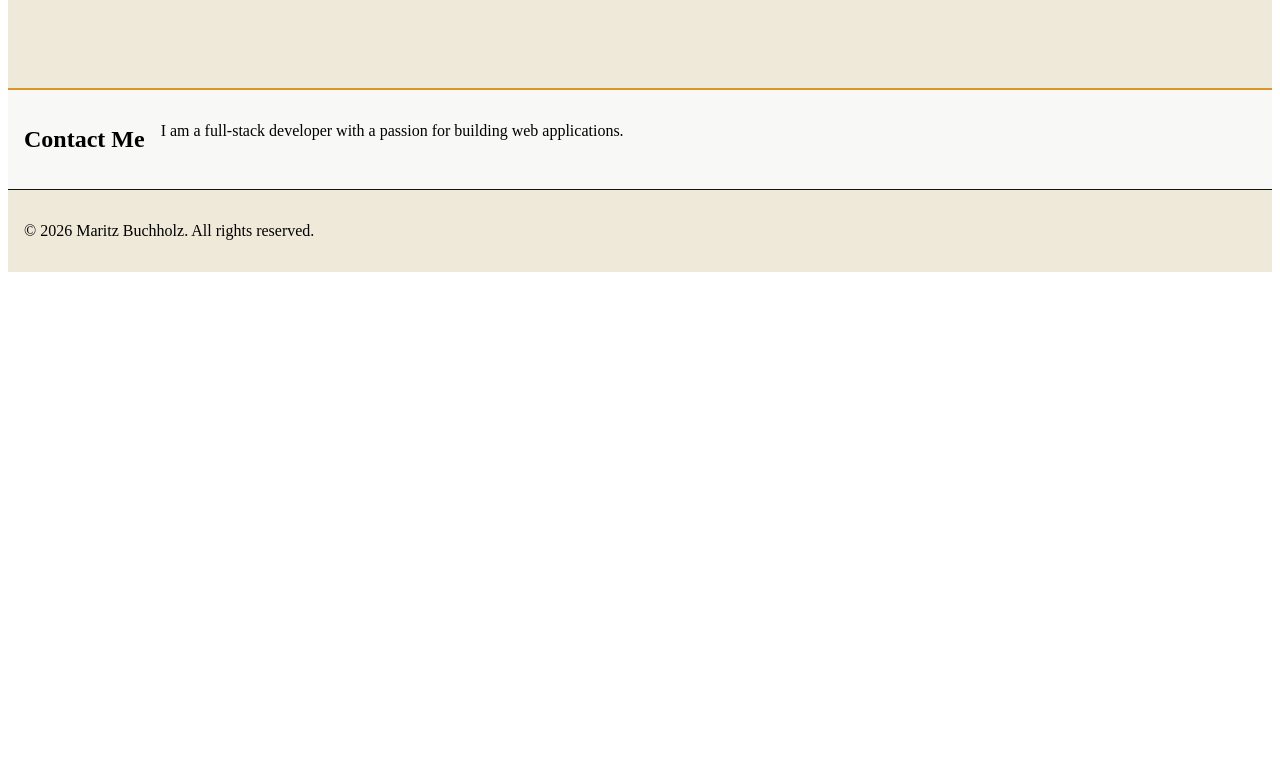
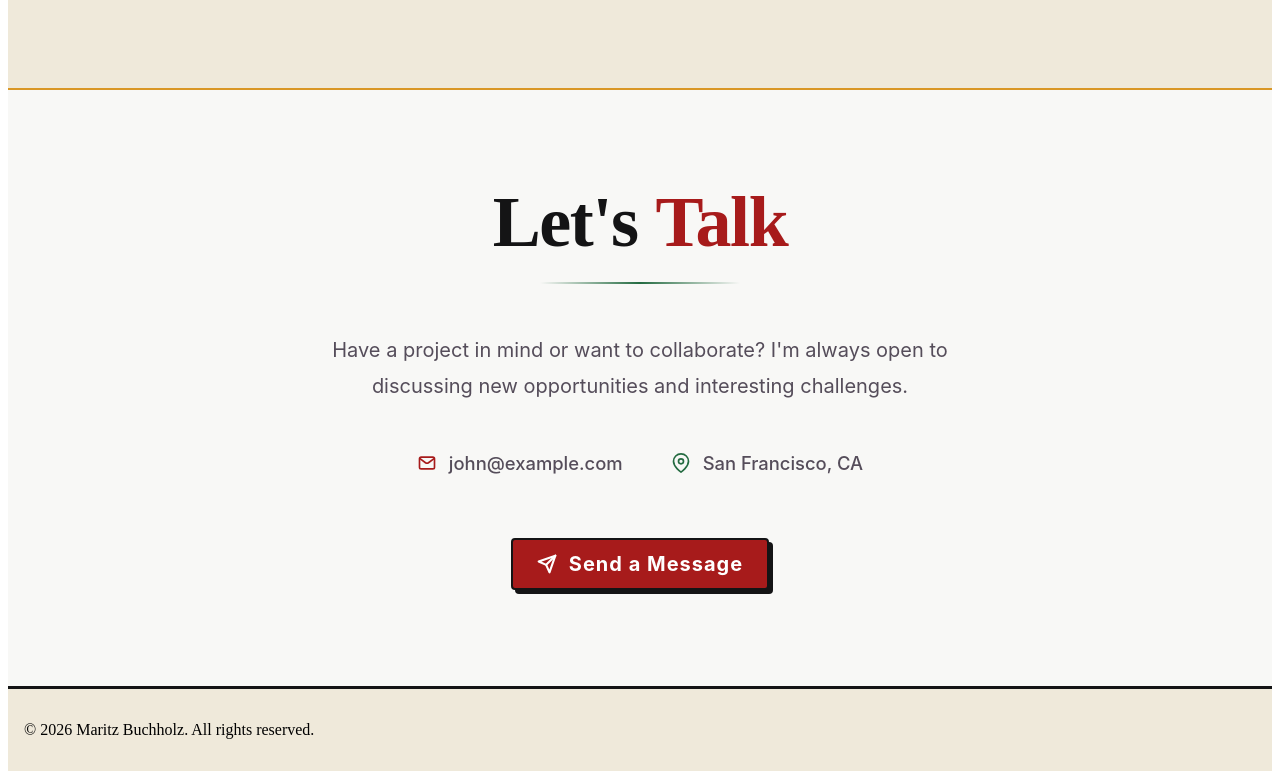
Before and after one commit to maritzbuchholz/portfolio, a React (Vite) app: page / in a window 1280 px wide. Shown: the part 3315-4094 px from the top of the page. Before the commit the page ends 3595 px from the top, so only its background shows below. Built offline with nearby package versions, Linux system fonts and the light colour scheme.

Commit message:
update contact component and additional line styling

```diff
--- a/src/Components/Contact/Contact.jsx
+++ b/src/Components/Contact/Contact.jsx
@@ -1,12 +1,57 @@
 import React from 'react';
 import './Contact.scss';
+
+import Button from '../Button/Button';
+
+const EnvelopeIcon = () => (
+    <svg width="20" height="20" viewBox="0 0 24 24" fill="none" stroke="currentColor" strokeWidth="2" strokeLinecap="round" strokeLinejoin="round" className="contact__icon contact__icon--red">
+        <path d="M4 7.00005L10.2 11.65C11.2667 12.45 12.7333 12.45 13.8 11.65L20 7" />
+        <rect x="3" y="5" width="18" height="14" rx="2" strokeLinecap="round" />
+    </svg>
+);
+
+const MapPinIcon = () => (
+    <svg width="20" height="20" viewBox="0 0 24 24" fill="none" stroke="currentColor" strokeWidth="2" strokeLinecap="round" strokeLinejoin="round" className="contact__icon contact__icon--green">
+        <path d="M21 10c0 7-9 13-9 13s-9-6-9-13a9 9 0 0 1 18 0z"></path>
+        <circle cx="12" cy="10" r="3"></circle>
+    </svg>
+);
+
+const SendIcon = () => (
+    <svg width="20" height="20" viewBox="0 0 24 24" fill="none" stroke="currentColor" strokeWidth="2" strokeLinecap="round" strokeLinejoin="round">
+        <line x1="22" y1="2" x2="11" y2="13"></line>
+        <polygon points="22 2 15 22 11 13 2 9 22 2"></polygon>
+    </svg>
+);
 
 const Contact = () => {
     return (
         <section className="contact">
             <div className="contact__content">
-                <h2 className="contact__title">Contact Me</h2>
-                <p className="contact__description">I am a full-stack developer with a passion for building web applications.</p>
+                <h2 className="contact__title">
+                    <span className="contact__title-first">Let's</span>
+                    <span className="contact__title-last">Talk</span>
+                </h2>
+                <div className="contact__divider"></div>
+
+                <p className="contact__description">
+                    Have a project in mind or want to collaborate? I'm always open to discussing new opportunities and interesting challenges.
+                </p>
+
+                <div className="contact__info">
+                    <div className="contact__info-item">
+                        <EnvelopeIcon />
+                        <span>john@example.com</span>
+                    </div>
+                    <div className="contact__info-item">
+                        <MapPinIcon />
+                        <span>San Francisco, CA</span>
+                    </div>
+                </div>
+
+                <div className="contact__action">
+                    <Button variant="primary" icon={<SendIcon />}>Send a Message</Button>
+                </div>
             </div>
         </section>
     );
--- a/src/Components/Contact/Contact.scss
+++ b/src/Components/Contact/Contact.scss
@@ -1,19 +1,100 @@
 @import '../../styles/variables.scss';
 
 .contact {
+    background-color: $card-bg;
+    padding: 6rem 2rem;
     display: flex;
-    justify-content: space-between;
-    align-items: center;
-    padding: 1rem;
-    background-color: $card-bg;
+    justify-content: center;
+    border-bottom: 2px solid $text-dark; /* Assuming bottom border is needed or remove if not */
 
     &__content {
+        max-width: 800px;
+        width: 100%;
         display: flex;
-        gap: 1rem;
+        flex-direction: column;
+        align-items: center;
+        text-align: center;
+    }
 
-        a {
-            text-decoration: none;
+    &__title {
+        font-family: $font-family-primary;
+        font-size: 4.5rem;
+        line-height: 1;
+        margin: 0;
+        font-weight: 900;
+        letter-spacing: -0.02em;
+
+        &-first {
             color: $text-dark;
+            margin-right: 0.25em;
+        }
+
+        &-last {
+            color: $accent-red;
+        }
+    }
+
+    &__divider {
+        width: 100%;
+        max-width: 200px; /* Slightly longer for "Let's Talk" */
+        height: 2px;
+        margin: 1.5rem 0 3rem 0;
+        /* Center gradient: opaque in middle, transparent on edges */
+        background: linear-gradient(90deg, rgba($accent-green, 0) 0%, rgba($accent-green, 1) 50%, rgba($accent-green, 0) 100%);
+    }
+
+    &__description {
+        font-family: $font-family-secondary;
+        font-size: 1.25rem;
+        color: $text-muted;
+        line-height: 1.8;
+        max-width: 700px;
+        margin: 0 0 3rem 0;
+    }
+
+    &__info {
+        display: flex;
+        gap: 3rem;
+        margin-bottom: 4rem;
+        justify-content: center;
+        flex-wrap: wrap;
+
+        &-item {
+            display: flex;
+            align-items: center;
+            gap: 0.75rem;
+
+            span {
+                font-family: $font-family-secondary;
+                font-size: 1.15rem;
+                color: $text-muted;
+                font-weight: 500;
+            }
+        }
+    }
+
+    &__icon {
+        &--red { color: $accent-red; }
+        &--green { color: $accent-green; }
+    }
+
+    &__action {
+        display: flex;
+        justify-content: center;
+    }
+}
+
+@media (max-width: 768px) {
+    .contact {
+        padding: 4rem 1rem;
+
+        &__title {
+            font-size: 3.5rem;
+        }
+
+        &__info {
+            flex-direction: column;
+            gap: 1.5rem;
         }
     }
 }
```
